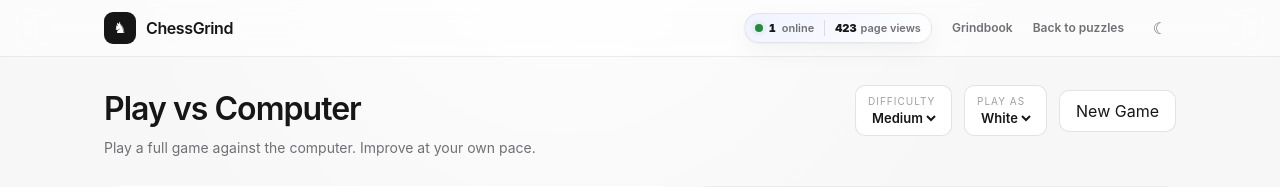
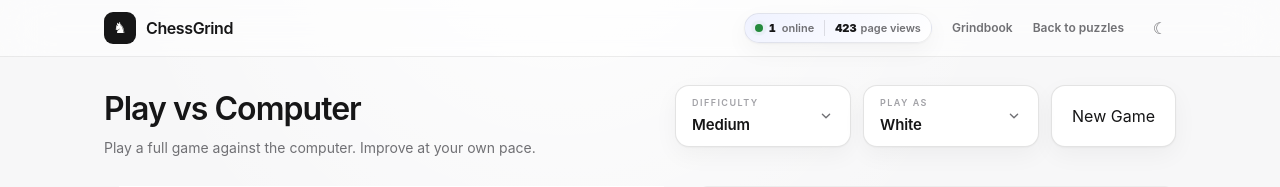
Before and after one commit to shubhambhar007/ChessGrind, a Next.js app: page /play in a window 1280 px wide. Shown: the top 187 px of the page. Built offline with nearby package versions, Linux system fonts and the light colour scheme.

Commit message:
Replace native game selects with premium menus

```diff
--- a/app/play/page.tsx
+++ b/app/play/page.tsx
@@ -8,6 +8,7 @@ import ThemeToggle from "../theme-toggle";
 import VisitorCounter from "../visitor-counter";
 import { premiumPieces } from "../premium-pieces";
 import GrindbookPromo from "../grindbook-promo";
+import PremiumSelect from "../premium-select";
 import { addToGrindbook } from "@/lib/grindbook";
 import {
   cloneGameWithHistory,
@@ -588,56 +589,52 @@ export default function PlayPage() {
           </div>
 
           <div className="flex flex-wrap items-center gap-3">
-            <label className="rounded-[10px] border border-[var(--line-strong)] bg-[var(--surface)] px-3 py-2">
-              <span>
-                <span className="block text-[10px] uppercase tracking-[0.1em] text-[var(--tertiary)]">
-                  Difficulty
-                </span>
-                <select
-                  value={difficulty}
-                  disabled={
-                    isAiThinking && moveLog.length > 0
-                  }
-                  onChange={(event) =>
-                    setDifficulty(
-                      event.target.value as Difficulty
-                    )
-                  }
-                  className="block bg-transparent text-[13px] font-semibold text-[var(--text)] outline-none"
-                >
-                  <option value="easy">Easy</option>
-                  <option value="medium">
-                    Medium
-                  </option>
-                  <option value="hard">Hard</option>
-                </select>
-              </span>
-            </label>
+            <PremiumSelect
+              label="Difficulty"
+              value={difficulty}
+              disabled={isAiThinking && moveLog.length > 0}
+              onChange={setDifficulty}
+              options={[
+                {
+                  value: "easy",
+                  label: "Easy",
+                  description: "Quick and forgiving",
+                },
+                {
+                  value: "medium",
+                  label: "Medium",
+                  description: "A balanced challenge",
+                },
+                {
+                  value: "hard",
+                  label: "Hard",
+                  description: "Deeper calculation",
+                },
+              ]}
+            />
 
-            <label className="rounded-[10px] border border-[var(--line-strong)] bg-[var(--surface)] px-3 py-2">
-              <span>
-                <span className="block text-[10px] uppercase tracking-[0.1em] text-[var(--tertiary)]">
-                  Play as
-                </span>
-                <select
-                  value={playerColor}
-                  onChange={(event) =>
-                    newGame(
-                      event.target.value as PlayColor
-                    )
-                  }
-                  className="block bg-transparent text-[13px] font-semibold text-[var(--text)] outline-none"
-                >
-                  <option value="white">White</option>
-                  <option value="black">Black</option>
-                </select>
-              </span>
-            </label>
+            <PremiumSelect
+              label="Play as"
+              value={playerColor}
+              onChange={newGame}
+              options={[
+                {
+                  value: "white",
+                  label: "White",
+                  description: "You make the first move",
+                },
+                {
+                  value: "black",
+                  label: "Black",
+                  description: "Computer moves first",
+                },
+              ]}
+            />
 
             <button
               type="button"
               onClick={() => newGame()}
-              className="control rounded-[10px] border border-[var(--line-strong)] bg-[var(--surface)] px-4 py-2 text-[13px] font-semibold"
+              className="control min-h-[62px] rounded-[14px] border border-[var(--line-strong)] bg-[var(--surface)] px-5 py-2 text-[14px] font-semibold shadow-[var(--shadow-soft)]"
             >
               New Game
             </button>
--- /dev/null
+++ b/app/premium-select.tsx
@@ -0,0 +1,200 @@
+"use client";
+
+import {
+  useEffect,
+  useId,
+  useRef,
+  useState,
+  type KeyboardEvent,
+} from "react";
+
+export type PremiumSelectOption<T extends string> = {
+  value: T;
+  label: string;
+  description: string;
+};
+
+type PremiumSelectProps<T extends string> = {
+  label: string;
+  value: T;
+  options: readonly PremiumSelectOption<T>[];
+  onChange: (value: T) => void;
+  disabled?: boolean;
+};
+
+export default function PremiumSelect<T extends string>({
+  label,
+  value,
+  options,
+  onChange,
+  disabled = false,
+}: PremiumSelectProps<T>) {
+  const [open, setOpen] = useState(false);
+  const rootRef = useRef<HTMLDivElement>(null);
+  const triggerRef = useRef<HTMLButtonElement>(null);
+  const optionRefs = useRef<Array<HTMLButtonElement | null>>([]);
+  const menuId = useId();
+  const selectedIndex = Math.max(
+    0,
+    options.findIndex((option) => option.value === value)
+  );
+  const selectedOption = options[selectedIndex];
+
+  useEffect(() => {
+    function handlePointerDown(event: PointerEvent) {
+      if (!rootRef.current?.contains(event.target as Node)) setOpen(false);
+    }
+
+    function handleEscape(event: globalThis.KeyboardEvent) {
+      if (event.key !== "Escape") return;
+      setOpen(false);
+      triggerRef.current?.focus();
+    }
+
+    document.addEventListener("pointerdown", handlePointerDown);
+    document.addEventListener("keydown", handleEscape);
+    return () => {
+      document.removeEventListener("pointerdown", handlePointerDown);
+      document.removeEventListener("keydown", handleEscape);
+    };
+  }, []);
+
+  function focusOption(index: number) {
+    const normalized = (index + options.length) % options.length;
+    optionRefs.current[normalized]?.focus();
+  }
+
+  function openAndFocusSelected() {
+    setOpen(true);
+    requestAnimationFrame(() => focusOption(selectedIndex));
+  }
+
+  function handleTriggerKeyDown(event: KeyboardEvent<HTMLButtonElement>) {
+    if (event.key !== "ArrowDown" && event.key !== "ArrowUp") return;
+    event.preventDefault();
+    openAndFocusSelected();
+  }
+
+  function handleOptionKeyDown(
+    event: KeyboardEvent<HTMLButtonElement>,
+    index: number
+  ) {
+    if (event.key === "ArrowDown") {
+      event.preventDefault();
+      focusOption(index + 1);
+    } else if (event.key === "ArrowUp") {
+      event.preventDefault();
+      focusOption(index - 1);
+    } else if (event.key === "Home") {
+      event.preventDefault();
+      focusOption(0);
+    } else if (event.key === "End") {
+      event.preventDefault();
+      focusOption(options.length - 1);
+    }
+  }
+
+  return (
+    <div ref={rootRef} className="relative">
+      <button
+        ref={triggerRef}
+        type="button"
+        aria-haspopup="listbox"
+        aria-expanded={open}
+        aria-controls={menuId}
+        disabled={disabled}
+        onClick={() => setOpen((current) => !current)}
+        onKeyDown={handleTriggerKeyDown}
+        className={[
+          "group control flex min-h-[62px] min-w-[176px] items-center justify-between gap-5 rounded-[14px] border bg-[var(--surface)] px-4 py-2.5 text-left shadow-[var(--shadow-soft)] disabled:cursor-not-allowed disabled:opacity-45",
+          open
+            ? "border-[var(--accent)] ring-4 ring-[var(--accent-soft)]"
+            : "border-[var(--line-strong)] hover:border-[color-mix(in_srgb,var(--accent)_44%,var(--line-strong))]",
+        ].join(" ")}
+      >
+        <span>
+          <span className="block text-[9px] font-semibold uppercase tracking-[0.16em] text-[var(--tertiary)]">
+            {label}
+          </span>
+          <span className="mt-1 block text-[15px] font-semibold tracking-[-0.01em] text-[var(--text)]">
+            {selectedOption.label}
+          </span>
+        </span>
+
+        <svg
+          aria-hidden="true"
+          viewBox="0 0 20 20"
+          fill="none"
+          className={`h-4 w-4 shrink-0 text-[var(--secondary)] transition-transform duration-200 ${
+            open ? "rotate-180" : ""
+          }`}
+        >
+          <path
+            d="m5.5 7.75 4.5 4.5 4.5-4.5"
+            stroke="currentColor"
+            strokeWidth="1.7"
+            strokeLinecap="round"
+            strokeLinejoin="round"
+          />
+        </svg>
+      </button>
+
+      {open && (
+        <div
+          id={menuId}
+          role="listbox"
+          aria-label={label}
+          className="appear absolute left-0 top-[calc(100%+8px)] z-50 min-w-[240px] overflow-hidden rounded-[15px] border border-[var(--line-strong)] bg-[color-mix(in_srgb,var(--surface)_96%,var(--background))] p-1.5 shadow-[0_24px_70px_rgba(0,0,0,0.24)] backdrop-blur-xl"
+        >
+          {options.map((option, index) => {
+            const selected = option.value === value;
+
+            return (
+              <button
+                key={option.value}
+                ref={(element) => {
+                  optionRefs.current[index] = element;
+                }}
+                type="button"
+                role="option"
+                aria-selected={selected}
+                onKeyDown={(event) => handleOptionKeyDown(event, index)}
+                onClick={() => {
+                  onChange(option.value);
+                  setOpen(false);
+                  triggerRef.current?.focus();
+                }}
+                className={[
+                  "flex w-full items-center justify-between gap-4 rounded-[11px] px-3 py-2.5 text-left transition-colors",
+                  selected
+                    ? "bg-[var(--accent-soft)]"
+                    : "hover:bg-black/[0.045] focus:bg-black/[0.045]",
+                ].join(" ")}
+              >
+                <span>
+                  <span className="block text-[13px] font-semibold text-[var(--text)]">
+                    {option.label}
+                  </span>
+                  <span className="mt-0.5 block text-[10px] text-[var(--secondary)]">
+                    {option.description}
+                  </span>
+                </span>
+
+                <span
+                  className={[
+                    "flex h-5 w-5 shrink-0 items-center justify-center rounded-full text-[11px] font-bold",
+                    selected
+                      ? "bg-[var(--accent)] text-white"
+                      : "border border-[var(--line)] text-transparent",
+                  ].join(" ")}
+                >
+                  ✓
+                </span>
+              </button>
+            );
+          })}
+        </div>
+      )}
+    </div>
+  );
+}
```
